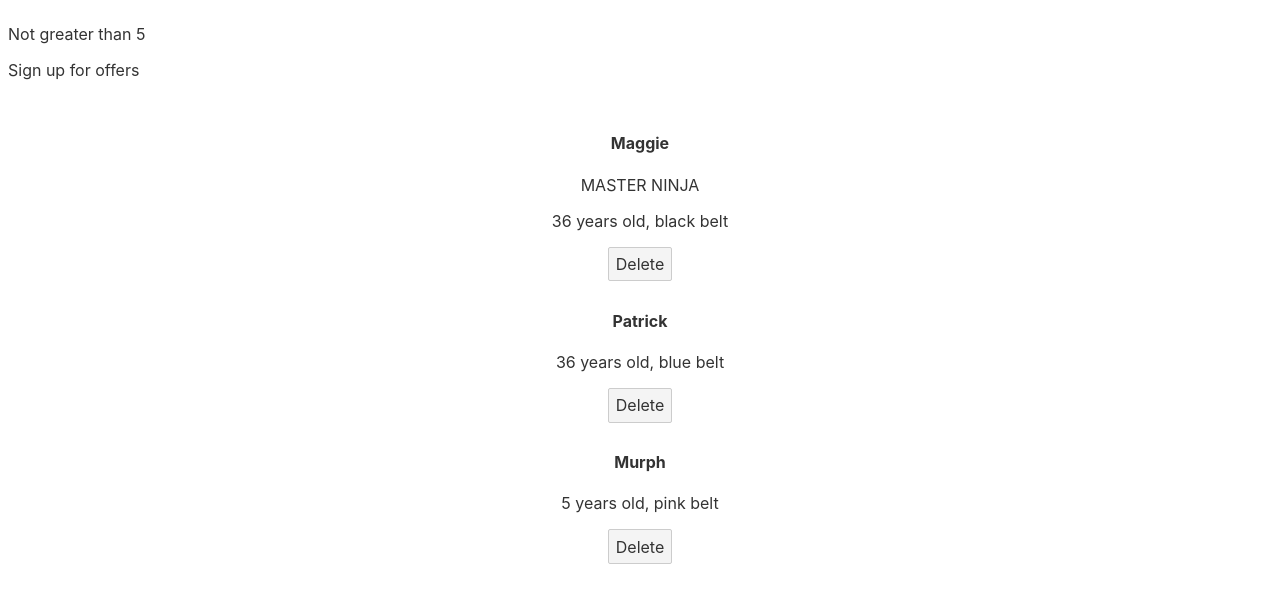
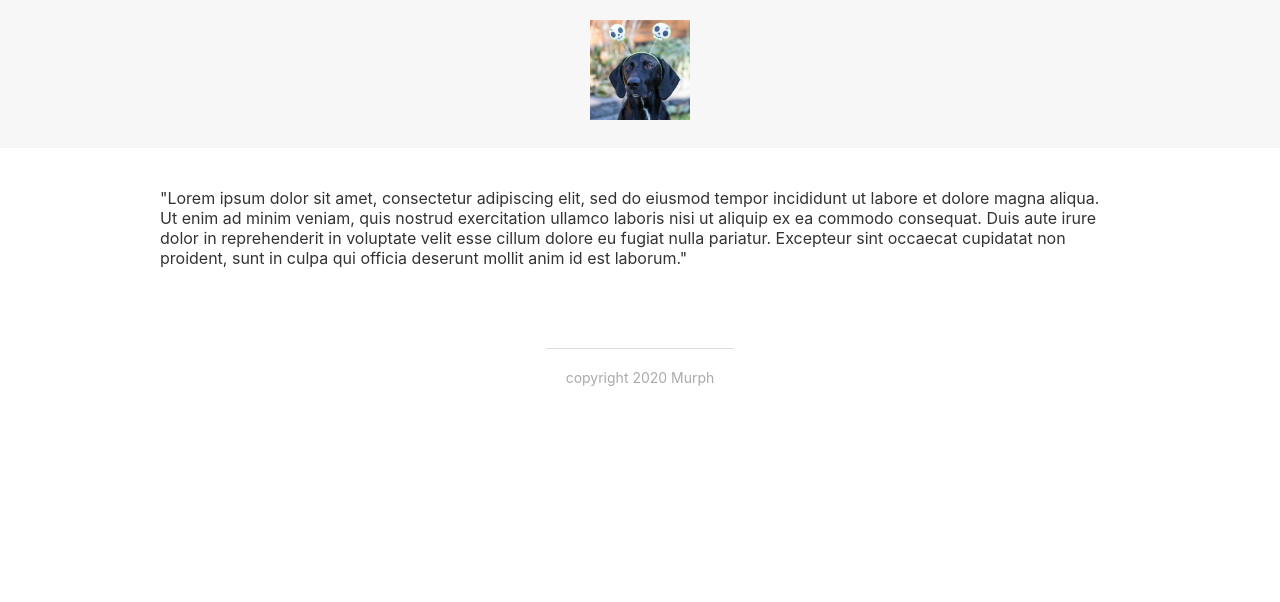
Before and after one commit to winklockm/svelte-app, a Svelte app: page / in a window 1280 px wide. Shown: the top 602 px of the page. Built offline with nearby package versions, Linux system fonts and the light colour scheme.

Commit message:
create Header and Footer components

```diff
--- a/public/global.css
+++ b/public/global.css
@@ -7,7 +7,6 @@
 body {
 	color: #333;
 	margin: 0;
-	padding: 8px;
 	box-sizing: border-box;
 	font-family: -apple-system, BlinkMacSystemFont, "Segoe UI", Roboto, Oxygen-Sans, Ubuntu, Cantarell, "Helvetica Neue", sans-serif;
 }
--- a/src/App.svelte
+++ b/src/App.svelte
@@ -1,68 +1,17 @@
 <script>
-	import Modal from './Modal.svelte';
-
-	// export let name; // export designates that name is being set from a prop outside of the component (given a prop in main.js)
-
-	// svelte requires id when using loops
-	let people = [
-		{name: 'Maggie', beltColor: 'black', age: 36, id: 1},
-		{name: 'Patrick', beltColor: 'blue', age: 36, id: 2},
-		{name: 'Murph', beltColor: 'pink', age: 5, id: 3}
-	];
-
-	const handleDelete = (id) => {
-		// delete person from people
-		// runs through the people array
-		// if that id is NOT equal to the id clicked it lets it be
-		// if that id IS equal to the id clicked it filters it out of the array
-		people = people.filter((person) => person.id != id)
-	}
-
-	let num = 2;
+	import Header from './components/Header.svelte';
+	import Footer from './components/Footer.svelte';
 </script>
 
-{#if num > 20}
-	<p>Greater than 20</p>
-{:else if num > 5}
-	<p>Greater than 5</p>
-{:else}
-	<p>Not greater than 5</p>
-{/if}
-
-<Modal />
+<Header />
 <main>
-	{#each people as person (person.id)}
-		<div>
-			<h4>{person.name}</h4>
-			{#if person.beltColor === 'black'}
-				<p>MASTER NINJA</p>
-			{/if}
-			<p>{person.age} years old, {person.beltColor} belt</p>
-			<button on:click={() => {handleDelete(person.id)}}>Delete</button>
-		</div>
-	{:else}
-		<p>No people to show...</p>
-	{/each}
+	<p>"Lorem ipsum dolor sit amet, consectetur adipiscing elit, sed do eiusmod tempor incididunt ut labore et dolore magna aliqua. Ut enim ad minim veniam, quis nostrud exercitation ullamco laboris nisi ut aliquip ex ea commodo consequat. Duis aute irure dolor in reprehenderit in voluptate velit esse cillum dolore eu fugiat nulla pariatur. Excepteur sint occaecat cupidatat non proident, sunt in culpa qui officia deserunt mollit anim id est laborum."</p>
 </main>
+<Footer />
 
 <style>
-	main {
-		text-align: center;
-		padding: 1em;
-		max-width: 240px;
-		margin: 0 auto;
-	}
-
-	h1 {
-		color: #ff3e00;
-		text-transform: uppercase;
-		font-size: 4em;
-		font-weight: 100;
-	}
-
-	@media (min-width: 640px) {
-		main {
-			max-width: none;
-		}
+	main{
+		max-width: 960px;
+		margin: 40px auto;
 	}
 </style>
--- a/src/Modal.svelte
+++ /dev/null
@@ -1,13 +0,0 @@
-<script>
-
-</script>
-
-<div class="backdrop">
-    <div class="modal">
-        <p>Sign up for offers</p>
-    </div>
-</div>
-
-<style>
-
-</style>
--- /dev/null
+++ b/src/components/Footer.svelte
@@ -0,0 +1,19 @@
+<footer>
+    <div class="copyright">
+        copyright 2020 Murph
+    </div>
+</footer>
+
+<style>
+    footer {
+        padding: 40px;
+        text-align: center;
+    }
+    .copyright {
+        color: #aaa;
+        font-size: 14px;
+        display: inline-block;
+        padding: 20px;
+        border-top: 1px solid #ddd;
+    }
+</style>
--- /dev/null
+++ b/src/components/Header.svelte
@@ -0,0 +1,20 @@
+<header>
+    <h1>
+        <img src="/img/IMG_0498.jpg" alt="Murph">
+    </h1>
+</header>
+
+<style>
+    header {
+        background: #f7f7f7;
+        padding: 20px;
+    }
+    h1 {
+        margin: 0;
+        text-align: center;
+    }
+    img {
+        max-width: 100px;
+        max-height: 100px;
+    }
+</style>
```
Also changed, not shown: public/img/IMG_0498.jpg (added).
